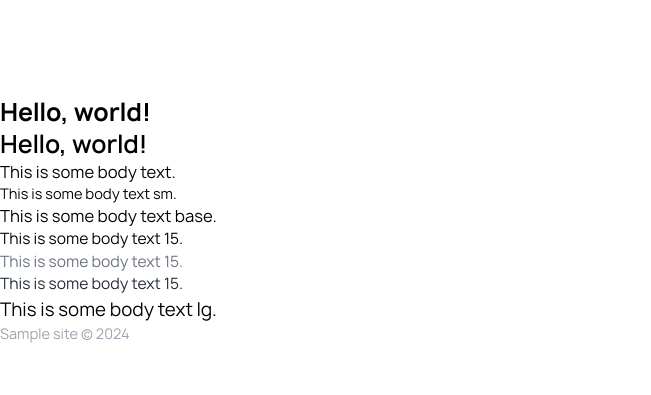
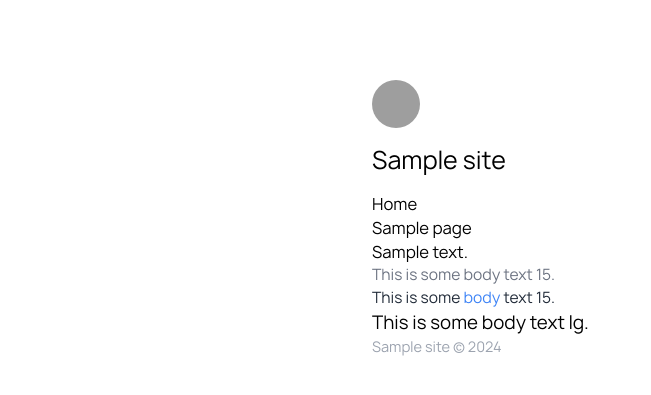
Before and after one commit to screenfluent/rebuildinpublic.co, a WordPress theme: template index.php in a window 1280 px wide. Shown: the top 395 px of the page, without its empty margins (0-651 px from the left). Run offline with PHP 8.4 and a stand-in for WordPress, Linux system fonts and the light colour scheme; the site name, menu and one post (Sample post) are stand-ins, and other content is empty; style sheets or scripts are compiled from the project's sources; grey boxes are pictures that could not be loaded.

Commit message:
Refactor index.php layout and content

```diff
--- a/index.php
+++ b/index.php
@@ -1,16 +1,26 @@
-<?php get_header();?>
-<br><br><br><br>
-<h1 class="font-bold text-2xl">Hello, world!</h1>
-<h1 class="font-semibold text-2xl">Hello, world!</h1>
+<?php get_header(); ?>
 
-<p class="font-normal">This is some body text.</p>
-<p class="text-sm">This is some body text sm.</p>
-<p class="text-base">This is some body text base.</p>
-<p class="text-15">This is some body text 15.</p>
+<div class="max-w-xl mx-auto p-5 pt-20">
+    <!-- Your content here -->
+    <div class="flex flex-col items-start">
+        <img class="w-12 h-12 rounded-full mb-4" src="https://framerusercontent.com/images/B0daymYlUsfgXpHo9PjmDZJv1sA.jpg" alt="Blog Logo">
+        <h1 class="text-2xl mb-4"><?php echo get_bloginfo('name'); ?></h1>
+        <?php wp_nav_menu( array( 'theme_location' => 'primary' ) ); ?>
+    </div>
 
-<p class="text-gray-500 text-15">This is some body text 15.</p>
-<p class="text-gray-800 text-15">This is some body text 15.</p>
+    <?php
+    if ( have_posts() ) :
+        while ( have_posts() ) : the_post();
+            the_content();
+        endwhile;
+    endif;
+    ?>
 
-<p class="text-lg">This is some body text lg.</p>
+    <p class="text-gray-500 text-15">This is some body text 15.</p>
+    <p class="text-gray-800 text-15">This is some <a href="#" class="text-blue-500">body</a> text 15.</p>
 
-<?php get_footer();?>
+    <p class="text-lg">This is some body text lg.</p>
+
+
+<?php get_footer(); ?>
+</div>
```
